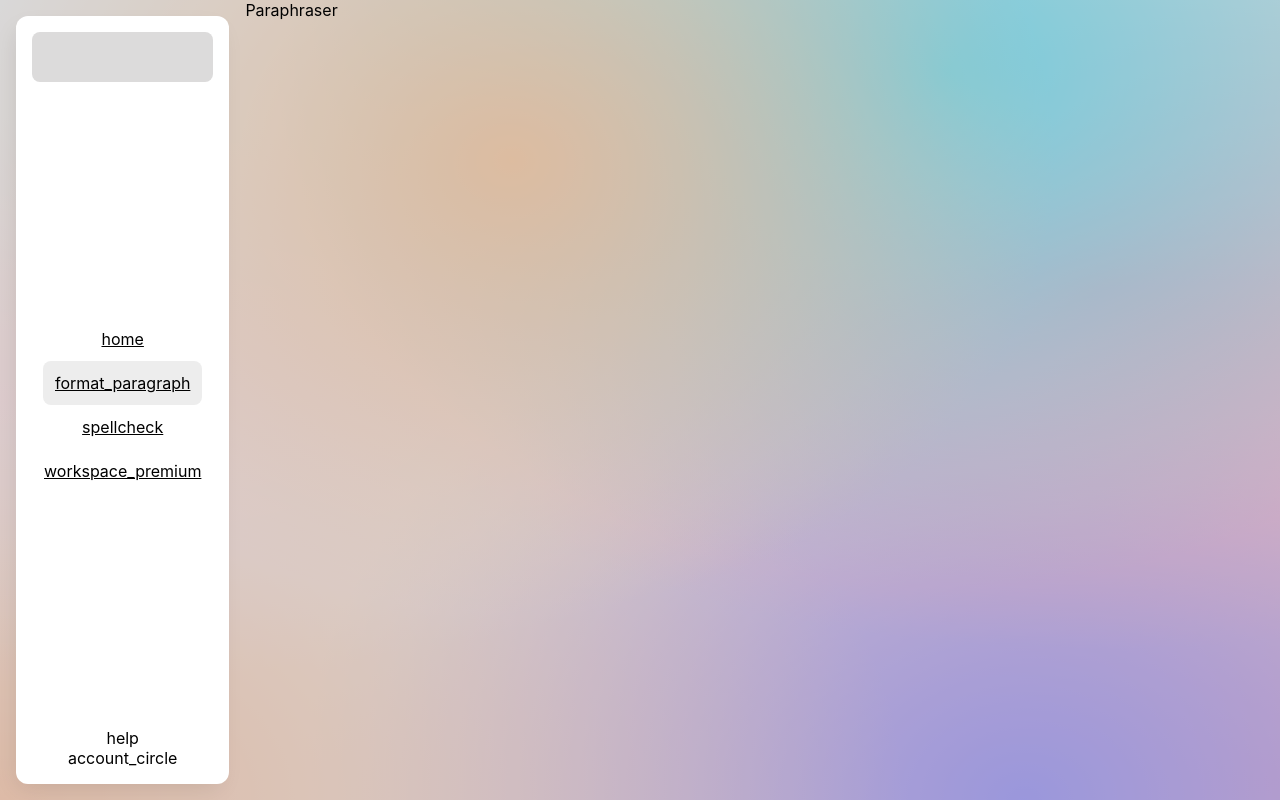
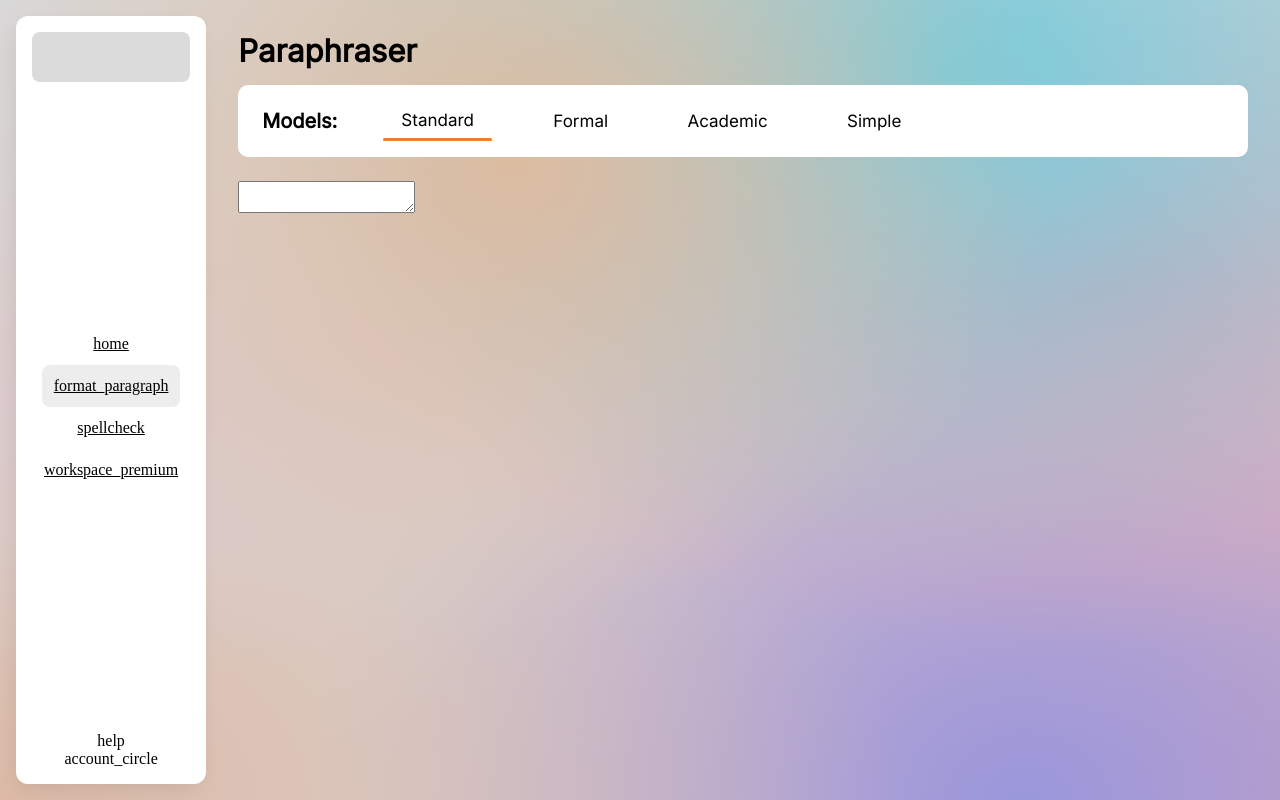
Before and after one commit to PhiThai1309/GoodGrammar, a React (Create React App) app: page /paraphraser in a window 1280 px wide. Built offline with nearby package versions, Linux system fonts and the light colour scheme; the HTML template or start-up script is replaced by a standard one.

Commit message:
Top part
title

```diff
--- a/src/App.css
+++ b/src/App.css
@@ -39,14 +39,14 @@ body > #root > div,
 }
 
 .section__padding {
-  padding: 4rem 6rem;
+  padding: 2rem 2rem;
 }
 
 .section__margin {
-  margin: 4rem 6rem;
+  margin: 2rem 2rem;
 }
 
-@media screen and (max-width: 700px) {
+/* @media screen and (max-width: 700px) {
   .section__padding {
     padding: 4rem;
   }
@@ -64,4 +64,4 @@ body > #root > div,
   .section__margin {
     margin: 4rem 2rem;
   }
-}
+} */
--- a/src/components/navbar/Navbar.css
+++ b/src/components/navbar/Navbar.css
@@ -40,6 +40,6 @@ nav {
 }
 
 .selected {
-  background-color: #ededed;
+  background-color: var(--color-selected);
   border-radius: 8px;
 }
--- a/src/index.css
+++ b/src/index.css
@@ -1,13 +1,8 @@
-body {
-  margin: 0;
-  font-family: -apple-system, BlinkMacSystemFont, 'Segoe UI', 'Roboto', 'Oxygen',
-    'Ubuntu', 'Cantarell', 'Fira Sans', 'Droid Sans', 'Helvetica Neue',
-    sans-serif;
-  -webkit-font-smoothing: antialiased;
-  -moz-osx-font-smoothing: grayscale;
+@import url('https://fonts.googleapis.com/css2?family=Inter&family=Poppins&display=swap');
+
+:root {
+  --font-family: 'Inter', sans-serif;
+
+  --color-orange: #ED7D31;
+  --color-selected: #ededed;
 }
-
-code {
-  font-family: source-code-pro, Menlo, Monaco, Consolas, 'Courier New',
-    monospace;
-}
--- a/src/pages/paraphraser/Paraphraser.css
+++ b/src/pages/paraphraser/Paraphraser.css
@@ -0,0 +1,57 @@
+.paraphraser {
+    justify-content: space-between;
+    padding: 2rem;
+    padding-left: 1rem;
+}
+
+.paraphraser h1 {
+    color: #000;
+    font-family: var(--font-family);
+    font-size: 31px;
+    font-weight: 700;
+    margin-bottom: 1rem;
+}
+
+.model {
+    display: flex;
+    padding: 1.5rem;
+    background-color: white;
+    border-radius: 10px;
+    margin-bottom: 1.5rem;
+}
+
+.model h3 {
+    color: #000;
+    font-family: var(--font-family);
+    font-size: 20px;
+    font-weight: 700;
+    padding-right: 4rem;
+}
+
+.model-menu {
+    display: flex;
+    align-items: center;
+    list-style: none;
+    width: 500px;
+    justify-content: space-between;
+    font-family: var(--font-family);
+    font-size: 17px;
+    font-weight: 500;
+}
+
+.model-menu li {
+    display: flex;
+    flex-direction: column;
+    align-items: center;
+    justify-content: center;
+    cursor: pointer;
+}
+
+.model-menu hr {
+    border: none;
+    width: 150%;
+    height: 3px;
+    border-radius: 10px;
+    background: var(--color-orange);
+    transform: translateY(0.5rem);
+}
--- a/src/pages/paraphraser/Paraphraser.jsx
+++ b/src/pages/paraphraser/Paraphraser.jsx
@@ -1,8 +1,35 @@
-import React from 'react'
+import React, { useState } from 'react'
+import './Paraphraser.css'
 
 const Paraphraser = () => {
+  const [model, setModel] = useState('standard')
+
   return (
-    <div>Paraphraser</div>
+    <div className="paraphraser">
+      <h1>Paraphraser</h1>
+      <div className="model">
+        <h3>Models:</h3>
+        <ul className="model-menu">
+          <li onClick={() => {setModel("standard")}}>Standard{model==="standard"?<hr/>:<></>}</li>
+          <li onClick={() => {setModel("formal")}}>Formal{model==="formal"?<hr/>:<></>}</li>
+          <li onClick={() => {setModel("academic")}}>Academic{model==="academic"?<hr/>:<></>}</li>
+          <li onClick={() => {setModel("simple")}}>Simple{model==="simple"?<hr/>:<></>}</li>
+        </ul>
+      </div>
+      <div className="content">
+        <div className="content-left">
+          <textarea>
+
+          </textarea>
+          <div className="input-buttons">
+
+          </div>
+        </div>
+        <div className="content-right">
+
+        </div>
+      </div>
+    </div>
   )
 }
 
```
